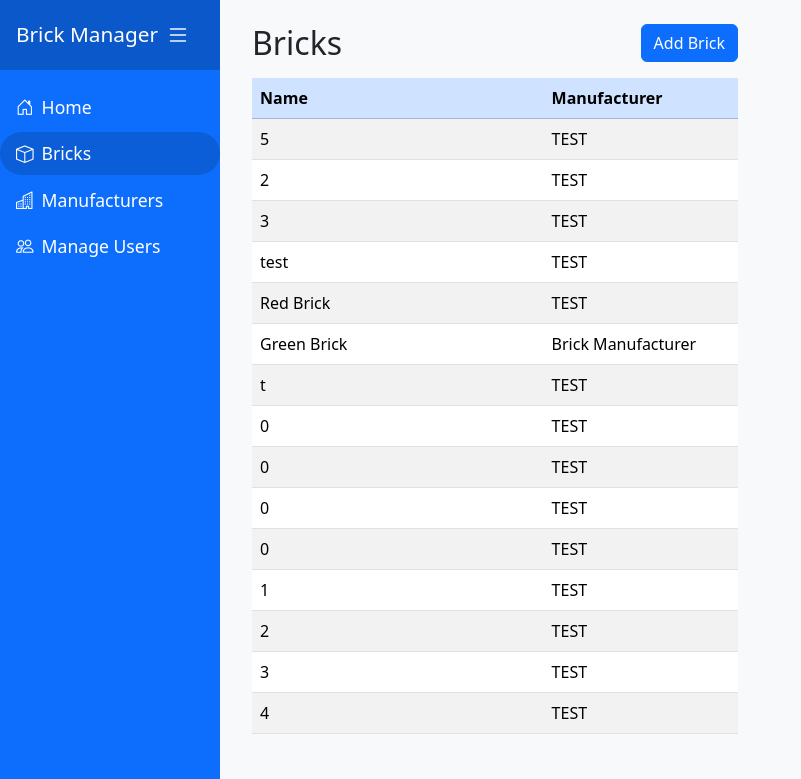
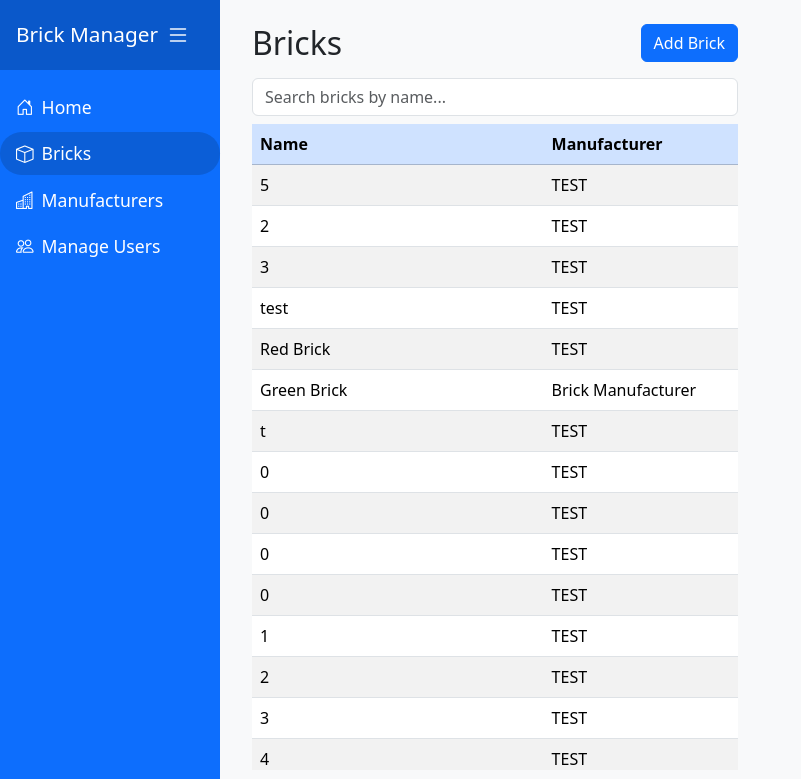
Before and after one commit to MUsmanaSaeed/software-engineering-and-and-agile, a Flask app: page /bricks in a window 1280 px wide. Shown: the top 779 px of the page, without its empty margins (0-801 px from the left). Run offline with Flask 3, Linux system fonts and the light colour scheme; a user stored in the database is signed in.

Commit message:
Enhance brick management: add search/filter functionality for bricks table to improve user experience.

```diff
--- a/static/bricks.js
+++ b/static/bricks.js
@@ -84,6 +84,22 @@ document.addEventListener('DOMContentLoaded', () => {
     panel.style.display = 'none';
     if (actions) actions.style.display = 'none';
   }
+
+  // Search/filter functionality for bricks table
+  const searchBox = document.getElementById('brick-search-box');
+  if (searchBox) {
+    searchBox.addEventListener('input', function() {
+      const filter = this.value.trim().toLowerCase();
+      document.querySelectorAll('.brick-row').forEach(row => {
+        const name = row.querySelector('td:nth-child(1)').textContent.toLowerCase();
+        if (name.includes(filter)) {
+          row.style.display = '';
+        } else {
+          row.style.display = 'none';
+        }
+      });
+    });
+  }
 });
 
 // Handle browser back/forward navigation
--- a/templates/bricks.html
+++ b/templates/bricks.html
@@ -8,6 +8,10 @@
       {% if session.get('userId') %}
       <a href="{{ url_for('bricks.addBrick') }}{% if selected_brick_id %}?selected_brick_id={{ selected_brick_id }}{% endif %}" class="btn btn-primary ms-3">Add Brick</a>
       {% endif %}
+    </div>
+    <!-- Search box for filtering bricks -->
+    <div class="mb-2">
+      <input type="text" id="brick-search-box" class="form-control" placeholder="Search bricks by name...">
     </div>
     <div class="table-responsive bricks-table-responsive flex-grow-1">
       <table class="table table-striped table-hover align-middle" id="bricks-table">
```
Also changed, not shown: instance/bricks.db.
